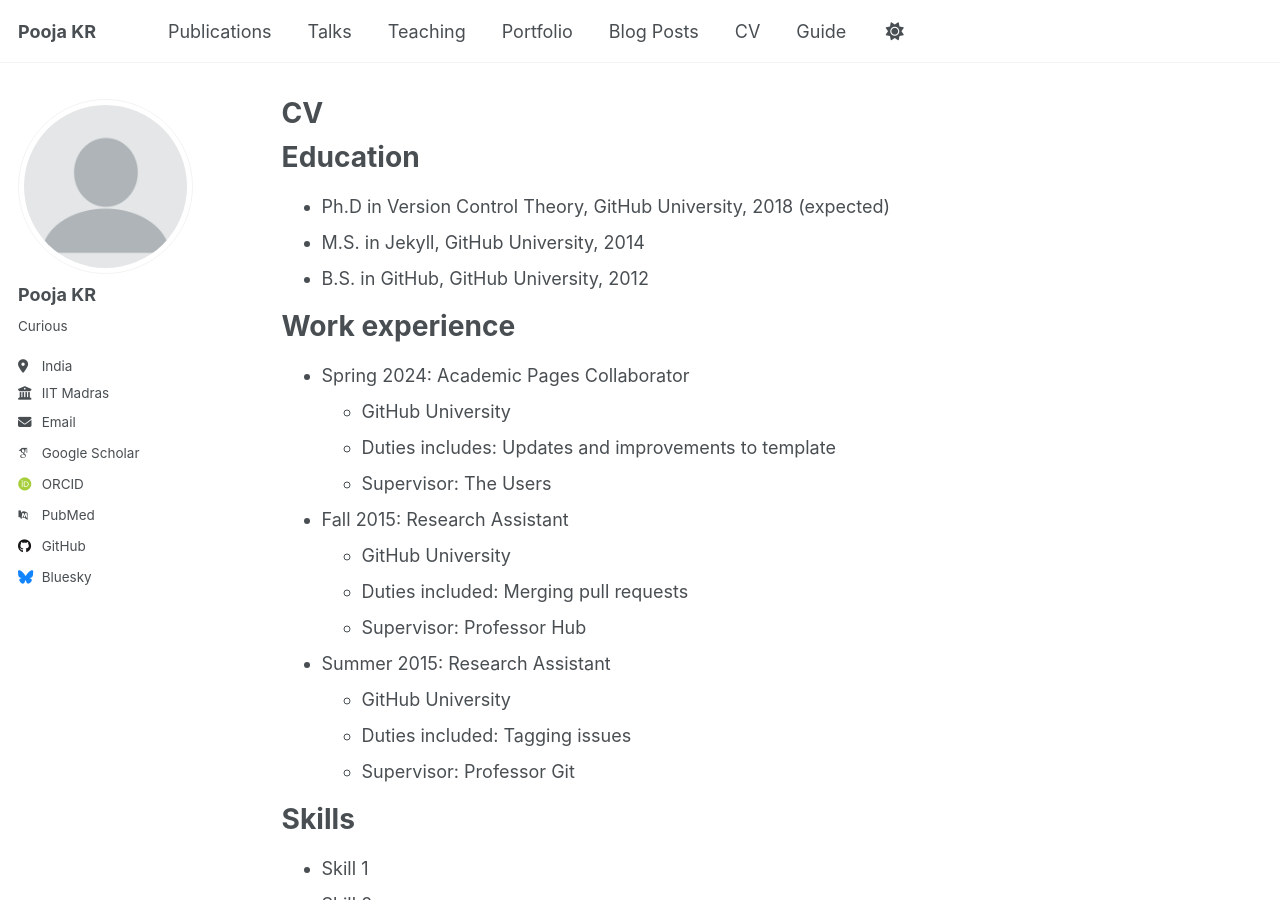
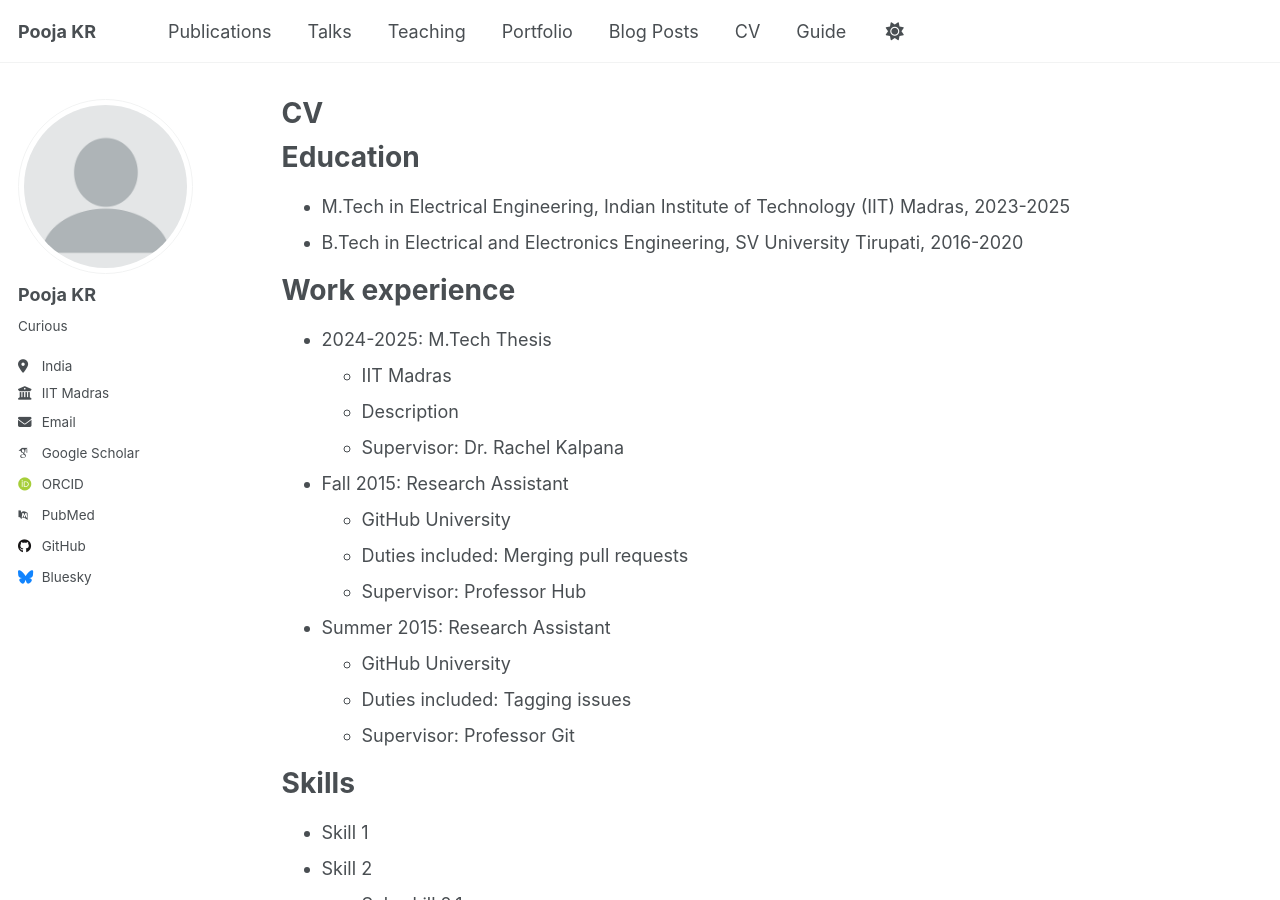
Before and after one commit to Pooja-KR5/krpooja.github.io, a Jekyll site: the page built from _pages/cv.md, in a window 1280 px wide and 900 px high. Built offline with Jekyll 4.4.1, drawn with Linux system fonts in a browser that asks for light colours; some web fonts are replaced.

Commit message:
Update cv.md

```diff
--- a/_pages/cv.md
+++ b/_pages/cv.md
@@ -11,16 +11,15 @@ redirect_from:
 
 Education
 ======
-* Ph.D in Version Control Theory, GitHub University, 2018 (expected)
-* M.S. in Jekyll, GitHub University, 2014
-* B.S. in GitHub, GitHub University, 2012
+* M.Tech in Electrical Engineering, Indian Institute of Technology (IIT) Madras, 2023-2025
+* B.Tech in Electrical and Electronics Engineering, SV University Tirupati, 2016-2020
 
 Work experience
 ======
-* Spring 2024: Academic Pages Collaborator
-  * GitHub University
-  * Duties includes: Updates and improvements to template
-  * Supervisor: The Users
+* 2024-2025: M.Tech Thesis
+  * IIT Madras
+  * Description
+  * Supervisor: Dr. Rachel Kalpana
 
 * Fall 2015: Research Assistant
   * GitHub University
```
